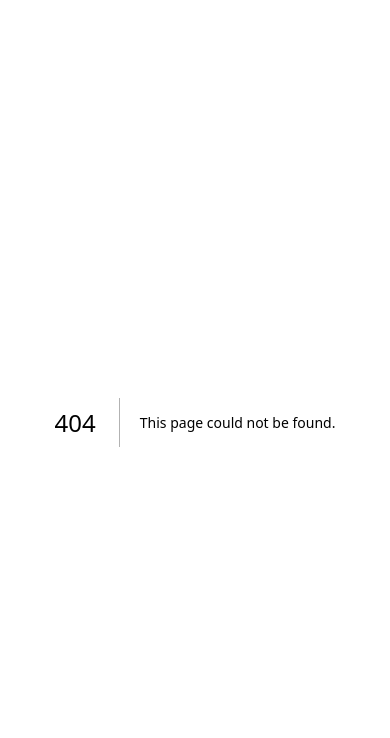
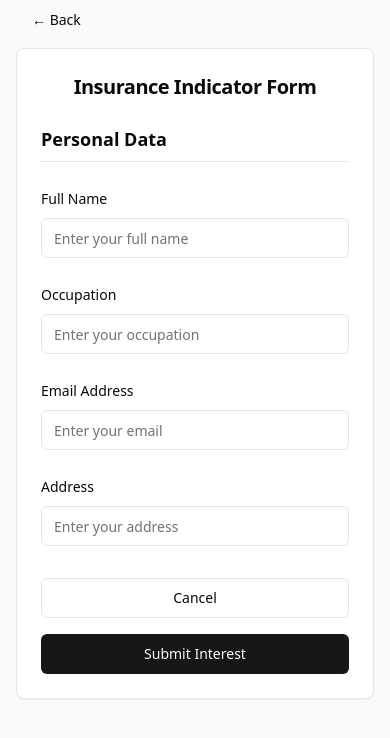
Before and after one commit to CHEVRON-CEMCS/cemcs-experience, a Next.js app: page /InsuranceForm in a window 390 px wide. Before the commit this address had no page. Shown: the top 738 px of the page. Built offline with nearby package versions, Linux system fonts and the light colour scheme.

Commit message:
responsiveness and back button

```diff
--- a/components/HomeInsurance.tsx
+++ b/components/HomeInsurance.tsx
@@ -59,6 +59,7 @@ const HomePage = () => {
         "Preventive Care",
         "Specialist Consultations",
       ],
+      hasForm: true,
     },
   ];
 
@@ -74,7 +75,15 @@ const HomePage = () => {
 
   const handleContinue = (insuranceType: any) => {
     if (insuranceType.title === "Property Insurance") {
-      router.push("/PropertyInsurance");
+      router.push("/InsuranceForm");
+    }
+
+    if (insuranceType.title === "Vehicle Insurance") {
+      router.push("/InsuranceForm");
+    }
+
+    if (insuranceType.title === "Health Insurance") {
+      router.push("/InsuranceForm");
     }
   };
 
@@ -140,7 +149,8 @@ const HomePage = () => {
                           className="w-full mt-4"
                           onClick={() => handleContinue(insurance)}
                         >
-                          {`Click to Insure ${insurance.title === "Property Insurance" ? "Property" : insurance.title || insurance.title === "Vehicle Insurance" ? "Vehicle" : null}`}
+                          {/* {`Click to Insure ${insurance.title === "Property Insurance" ? "Property" : insurance.title || insurance.title === "Vehicle Insurance" ? "Vehicle" : null}`} */}
+                          Click to indicate interest
                         </Button>
                       )}
                     </div>
--- /dev/null
+++ b/src/pages/InsuranceForm.tsx
@@ -0,0 +1,130 @@
+import React, { useState } from "react";
+import { Card, CardContent, CardHeader, CardTitle } from "@/components/ui/card";
+import { Input } from "@/components/ui/input";
+import { Label } from "@/components/ui/label";
+import { Button } from "@/components/ui/button";
+import { useRouter } from "next/router";
+import { Alert, AlertDescription } from "@/components/ui/alert";
+import { Info } from "lucide-react";
+import { useAuthStore } from "../../store/authStore";
+
+interface PremiumItem {
+  description: string;
+  rate: string;
+  value: number;
+  premium: number;
+  maxValue?: number;
+  requiresItemization?: boolean;
+}
+
+const InsuranceForm = () => {
+  const router = useRouter();
+  const { memberDetails } = useAuthStore();
+  const [errors, setErrors] = useState<{ [key: string]: string }>({});
+
+  const validateValue = (item: PremiumItem, value: number, index: number) => {
+    const newErrors = { ...errors };
+
+    if (item.maxValue && value > item.maxValue) {
+      newErrors[index] =
+        `Maximum value allowed is ₦${item.maxValue.toLocaleString()}`;
+    } else {
+      delete newErrors[index];
+    }
+
+    setErrors(newErrors);
+    return Object.keys(newErrors).length === 0;
+  };
+
+  const handleBack = () => {
+    router.push("/insurance");
+    return;
+  };
+
+  const handleSubmit = () => {
+    if (!memberDetails?.membership_number) {
+      router.push(`/signin?redirect=${encodeURIComponent(router.asPath)}`);
+      return;
+    }
+  };
+
+  return (
+    <div className="w-full min-h-screen p-4 bg-gray-50">
+      <div className="max-w-4xl mx-auto relative">
+        <Button
+          variant="ghost"
+          className="absolute left-0 -top-12 md:left-4 md:top-4"
+          onClick={handleBack}
+        >
+          ← Back
+        </Button>
+
+        <Card className="w-full mt-8 md:mt-0">
+          <CardHeader className="space-y-2">
+            <CardTitle className="text-xl md:text-2xl text-center">
+              Insurance Indicator Form
+            </CardTitle>
+          </CardHeader>
+          <CardContent className="space-y-8">
+            {/* Personal Data Section */}
+            <div className="space-y-6">
+              <h3 className="text-lg font-semibold border-b pb-2">
+                Personal Data
+              </h3>
+              <div className="grid grid-cols-1 md:grid-cols-2 gap-6">
+                <div className="space-y-2">
+                  <Label htmlFor="fullName">Full Name</Label>
+                  <Input
+                    id="fullName"
+                    placeholder="Enter your full name"
+                    className="w-full"
+                  />
+                </div>
+                <div className="space-y-2">
+                  <Label htmlFor="occupation">Occupation</Label>
+                  <Input
+                    id="occupation"
+                    placeholder="Enter your occupation"
+                    className="w-full"
+                  />
+                </div>
+                <div className="space-y-2">
+                  <Label htmlFor="email">Email Address</Label>
+                  <Input
+                    id="email"
+                    type="email"
+                    placeholder="Enter your email"
+                    className="w-full"
+                  />
+                </div>
+                <div className="space-y-2">
+                  <Label htmlFor="address">Address</Label>
+                  <Input
+                    id="address"
+                    placeholder="Enter your address"
+                    className="w-full"
+                  />
+                </div>
+              </div>
+            </div>
+
+            <div className="space-y-6">
+              <div className="flex flex-col sm:flex-row justify-end gap-4">
+                <Button
+                  variant="outline"
+                  className="w-full sm:w-auto"
+                  onClick={handleBack}
+                >
+                  Cancel
+                </Button>
+                <Button className="w-full sm:w-auto">Submit Interest</Button>
+              </div>
+            </div>
+          </CardContent>
+        </Card>
+      </div>
+    </div>
+  );
+};
+
+export default InsuranceForm;
--- a/src/pages/cart.tsx
+++ b/src/pages/cart.tsx
@@ -326,10 +326,22 @@ const Cart = () => {
     );
   }
 
+  const handleBack = () => {
+    router.push("/shop");
+  };
+
   return (
     <div>
       <Navbar />
       <div className="bg-white max-w-7xl mx-auto">
+        <div className="block md:hidden mb-2 ml-4">
+          <Button
+            onClick={handleBack}
+            className="flex items-center gap-2 text-sm font-medium text-black-700 py-2 px-4 bg-gray-200 rounded-md hover:bg-gray-300"
+          >
+            ← Back
+          </Button>
+        </div>
         <div className="mx-auto max-w-2xl px-4 pb-24 pt-16 sm:px-6 lg:max-w-7xl lg:px-8">
           <h1 className="text-3xl font-bold tracking-tight text-gray-900 sm:text-4xl">
             Shopping Cart
--- a/src/pages/hoteldetails/[id].tsx
+++ b/src/pages/hoteldetails/[id].tsx
@@ -248,10 +248,22 @@ const HotelDetails = () => {
   if (loading) return <div>Loading...</div>;
   if (!hotelData) return <div>No hotel data found</div>;
 
+  const handleBack = () => {
+    router.push("/reservations");
+  };
+
   return (
     <div>
       <NavTravel />
       <div className="mx-auto mb-14 max-w-full px-4 md:px-6 xl:max-w-7xl xl:px-10 mt-8">
+        <div className="block md:hidden mb-2">
+          <Button
+            onClick={handleBack}
+            className="flex items-center gap-2 text-sm font-medium text-black-700 py-2 px-4 bg-gray-200 rounded-md hover:bg-gray-300"
+          >
+            ← Back
+          </Button>
+        </div>
         <div>
           <h1 className="text-2xl sm:text-2xl md:text-4xl font-bold text-gray-800 font-sora">
             {hotelData.hotel_name}
--- a/src/pages/insurance.tsx
+++ b/src/pages/insurance.tsx
@@ -32,7 +32,7 @@ const insurance = () => {
   const pages = [
     { id: "home", title: "Home" },
     // { id: "policies", title: "Policies" },
-    { id: "claims", title: "Claims" },
+    // { id: "claims", title: "Claims" },
     // { id: "profile", title: "Profile" },
   ];
 
--- a/src/pages/productdetails/[id].tsx
+++ b/src/pages/productdetails/[id].tsx
@@ -68,10 +68,24 @@ export default function ProductIdRoute() {
   if (loading) return <div>Loading...</div>;
   if (!product) return <div>Product not found</div>;
 
+  const handleBack = () => {
+    router.push("/shop");
+    return;
+  };
+
   return (
     <div>
       <Navbar />
       <div className="max-w-7xl mx-auto px-4 sm:px-6 lg:px-8 py-6">
+        <div className="block md:hidden mb-2">
+          <Button
+            onClick={handleBack}
+            className="flex items-center gap-2 text-sm font-medium text-black-700 py-2 px-4 bg-gray-200 rounded-md hover:bg-gray-300"
+          >
+            ← Back
+          </Button>
+        </div>
+
         <div className="grid grid-cols-1 md:grid-cols-2 gap-6 items-start">
           {/* Product Image */}
           <Image
--- a/src/pages/tourdetails/[id].tsx
+++ b/src/pages/tourdetails/[id].tsx
@@ -81,7 +81,12 @@ interface BookingDetails {
   const addTraveler = () => {
     setTravelers((prev) => [
       ...prev,
-        { traveler_type: "Adult", full_name: "", gender: "Male", dob: "2024-12-03" },
+      {
+        traveler_type: "Adult",
+        full_name: "",
+        gender: "Male",
+        dob: "2024-12-03",
+      },
     ]);
   };
 
@@ -110,10 +115,10 @@ interface BookingDetails {
     };
 
     try {
-        const response = await axios.post('/api/tour-booking', payload);
+      const response = await axios.post("/api/tour-booking", payload);
       console.log("Booking created:", response);
       console.log("Booking Payload:", payload);
-        router.push('/tourSuccess');
+      router.push("/tourSuccess");
     } catch (err) {
       console.error("Error creating booking:", err);
       alert("Failed to create booking.");
@@ -138,50 +143,54 @@ interface BookingDetails {
       <NavTravel />
       <div className="xl:mx-auto mb-14 xl:max-w-7xl xl:px-10 mt-8">
         <div>
-          <h1 className="text-2xl font-bold text-gray-800 font-sora">
+          <h1 className="text-xl sm:text-2xl font-bold text-gray-800 font-sora">
             {booking?.package_name}
           </h1>
         </div>
-        <div className="mt-9">
-          <div className="h-[32.5rem] w-full">
+        <div className="mt-6 sm:mt-9">
+          <div className="h-80 sm:h-[32.5rem] w-full">
             <div className="relative w-full h-full">
               <Image
                 src="/tourPackage1.png"
                 alt="Tour Package Image"
-                className="absolute h-full w-full rounded-[10px]"
+                className="absolute h-full w-full rounded-md sm:rounded-[10px]"
                 layout="fill"
                 objectFit="cover"
               />
             </div>
           </div>
         </div>
-        <div className="mt-8 font-sora">
+        <div className="mt-6 sm:mt-8 font-sora">
           <div className="flex flex-col xl:flex-row xl:items-start xl:justify-between w-full mt-4">
             <div className="w-full xl:w-2/3">
-              <div className="w-11/12">
-                <h1 className="mb-4 text-lg font-bold text-gray-800">
+              <div className="w-full sm:w-11/12">
+                <h1 className="mb-3 sm:mb-4 text-base sm:text-lg font-bold text-gray-800">
                   Tour Description
                 </h1>
                 <div
-                  className="text-sm text-justify font-normal leading-6 text-gray-600"
-                  dangerouslySetInnerHTML={{ __html: booking?.description || "" }}
+                  className="text-sm text-justify font-normal leading-5 sm:leading-6 text-gray-600"
+                  dangerouslySetInnerHTML={{
+                    __html: booking?.description || "",
+                  }}
                 />
               </div>
-              <div className="mt-6">
-                <h2 className="text-lg font-bold text-gray-800">
+              <div className="mt-4 sm:mt-6">
+                <h2 className="text-base sm:text-lg font-bold text-gray-800">
                   Inclusions
                 </h2>
                 <div
-                  className="text-sm font-normal leading-6 text-gray-600"
-                  dangerouslySetInnerHTML={{ __html: booking?.inclusions || "" }}
+                  className="text-sm font-normal leading-5 sm:leading-6 text-gray-600"
+                  dangerouslySetInnerHTML={{
+                    __html: booking?.inclusions || "",
+                  }}
                 />
               </div>
-              <div className="mt-6">
-                <h2 className="text-lg font-bold text-gray-800">
+              <div className="mt-4 sm:mt-6">
+                <h2 className="text-base sm:text-lg font-bold text-gray-800">
                   Terms and Conditions
                 </h2>
                 <div
-                  className="text-sm font-normal leading-6 text-gray-600"
+                  className="text-sm font-normal leading-5 sm:leading-6 text-gray-600"
                   dangerouslySetInnerHTML={{
                     __html: booking?.terms_conditions || "",
                   }}
@@ -189,90 +198,13 @@ interface BookingDetails {
               </div>
             </div>
             <div className="sticky top-5 mt-6 xl:mt-0 flex flex-col w-full xl:w-1/2 bg-white rounded-md border-black drop-shadow-xl">
-              <div className="self-end p-6 border border-gray-200 rounded-lg w-full">
-                {/* <div className="flex items-center justify-between">
-                  <h1 className="text-sm font-normal">
-                    ₦ 150,000 / {booking?.duration} days
-                  </h1>
-                  <div className="flex items-center space-x-2">
-                    <GiRoundStar className="w-4 h-4 text-primary" />
-                    <h1 className="text-sm font-medium text-black">5.0</h1>
-                    <div className="w-1 h-1 rounded-full bg-secondary"></div>
-                    <h1 className="text-sm font-medium text-black text-opacity-60">
-                      50 reviews
-                    </h1>
-                  </div>
-                </div> */}
-                <div className="mt-5">
-                  {/* <DatePickerWithRange /> */}
-                </div>
-                {/* <div className="mt-5">
-                  <div className="flex items-center justify-center w-full border border-gray-200 rounded-md">
-                    <div className="relative w-full" ref={dropdownRef}>
-                      <button
-                        className="text-gray-700 font-semibold py-4 px-2 xl:px-4 w-full rounded inline-flex items-center"
-                        onClick={handleGuestClick}
-                      >
-                        <span className="mr-1">{numGuests} Guests</span>
-                        <svg
-                          className={`fill-current ml-48 xl:ml-40 h-4 w-4 ${
-                            showDropdown ? "transform rotate-180" : ""
-                          }`}
-                          xmlns="http://www.w3.org/2000/svg"
-                          viewBox="0 0 20 20"
-                        >
-                          <path d="M15 7l-5 5-5-5 1-1 4 4 4-4 1 1z" />
-                        </svg>
-                      </button>
-                      {showDropdown && (
-                        <div className="absolute z-10 mt-1 w-full rounded-md py-3 bg-white drop-shadow-md">
-                          <div
-                            className="py-1"
-                            role="menu"
-                            aria-orientation="vertical"
-                            aria-labelledby="options-menu"
-                          >
-                            <div className="flex justify-between items-center">
+              <div className="self-end p-4 sm:p-6 border border-gray-200 rounded-lg w-full">
+                <form className="mt-6 sm:mt-8" onSubmit={handleSubmit}>
                   <div>
-                                <h1 className="font-bold text-black ml-2">
-                                  Guest No.
-                                </h1>
-                              </div>
-                              <div className="flex space-x-5 justify-center items-center mr-2">
-                                <button
-                                  className="block px-4 py-2 text-xl font-bold border rounded-full hover:border-black text-gray-700 hover:bg-gray-100 hover:text-gray-900"
-                                  role="menuitem"
-                                  onClick={handleDecrement}
-                                >
-                                  -
-                                </button>
-                                <span className="text-black">{numGuests}</span>
-                                <button
-                                  className="block px-4 py-2 text-xl font-bold text-gray-700 border hover:border-black rounded-full hover:bg-gray-100 hover:text-gray-900"
-                                  role="menuitem"
-                                  onClick={handleIncrement}
-                                >
-                                  +
-                                </button>
-                              </div>
-                            </div>
-                          </div>
-                        </div>
-                      )}
-                    </div>
-                  </div>
-                </div> */}
-                {/* <div>
-                  <div className="mt-5 mb-2">
-                    <Label>First and Last Name</Label>
-                  </div>
-                  <Input />
-                  <Button className="mt-5 w-full">Book</Button>
-                </div> */}
-                <form className="mt-8" onSubmit={handleSubmit}>
-          <div>
-            <h2 className="text-xl font-bold">Booking Information</h2>
-            <div className="grid grid-cols-1 md:grid-cols-2 gap-4 mt-4">
+                    <h2 className="text-lg sm:text-xl font-bold">
+                      Booking Information
+                    </h2>
+                    <div className="grid grid-cols-1 gap-4 sm:grid-cols-2 mt-4">
                       <div>
                         <Label>Start Date</Label>
                         <Input
@@ -342,18 +274,24 @@ interface BookingDetails {
                       </div>
                     </div>
                   </div>
-          <div className="mt-6">
-            <h2 className="text-xl font-bold">Guest Information</h2>
+                  <div className="mt-5 sm:mt-6">
+                    <h2 className="text-lg sm:text-xl font-bold">
+                      Guest Information
+                    </h2>
                     {travelers.map((traveler, index) => (
                       <>
-              <div className="grid grid-cols-1 md:grid-cols-2 gap-4 mt-4">
+                        <div className="grid grid-cols-1 gap-4 sm:grid-cols-2 mt-4">
                           <div>
                             <Label>Full Name</Label>
                             <Input
                               placeholder="Full Name"
                               value={traveler.full_name}
                               onChange={(e) =>
-                        handleTravelerChange(index, "full_name", e.target.value)
+                                handleTravelerChange(
+                                  index,
+                                  "full_name",
+                                  e.target.value
+                                )
                               }
                               required
                             />
@@ -363,7 +301,11 @@ interface BookingDetails {
                             <select
                               value={traveler.traveler_type}
                               onChange={(e) =>
-                        handleTravelerChange(index, "traveler_type", e.target.value)
+                                handleTravelerChange(
+                                  index,
+                                  "traveler_type",
+                                  e.target.value
+                                )
                               }
                               className="w-full p-2 border rounded"
                             >
@@ -376,7 +318,11 @@ interface BookingDetails {
                             <select
                               value={traveler.gender}
                               onChange={(e) =>
-                    handleTravelerChange(index, "gender", e.target.value)
+                                handleTravelerChange(
+                                  index,
+                                  "gender",
+                                  e.target.value
+                                )
                               }
                               className="w-full p-2 border rounded"
                             >
@@ -391,26 +337,31 @@ interface BookingDetails {
                               type="date"
                               value={traveler.dob}
                               onChange={(e) =>
-                        handleTravelerChange(index, "dob", e.target.value)
+                                handleTravelerChange(
+                                  index,
+                                  "dob",
+                                  e.target.value
+                                )
                               }
                               required
                             />
                           </div>
-
                         </div>
                         <Button
                           type="button"
                           onClick={() => removeTraveler(index)}
-                  className="col-span-4 mt-5"
+                          className="w-full sm:w-auto mt-4 sm:mt-5"
                         >
                           Remove Traveler
                         </Button>
                       </>
                     ))}
-
-
                   </div>
-          <Button type="button" onClick={addTraveler} className="mt-4 w-full">
+                  <Button
+                    type="button"
+                    onClick={addTraveler}
+                    className="mt-4 w-full"
+                  >
                     Add Traveler
                   </Button>
                   <Button type="submit" className="mt-6 w-full">
@@ -421,11 +372,6 @@ interface BookingDetails {
             </div>
           </div>
         </div>
-        {/* <LoginModal
-        isOpen={showLoginModal}
-        onClose={() => setShowLoginModal(false)}
-        onSuccess={handleLoginSuccess}
-      /> */}
       </div>
     </div>
   );
--- a/src/pages/travel.tsx
+++ b/src/pages/travel.tsx
@@ -162,10 +162,22 @@ const Travel = () => {
   // };
   const today = new Date().toISOString().split("T")[0];
 
+  const handleBack = () => {
+    router.push("/reservations");
+  };
+
   return (
     <div>
       <NavTravel />
       <div className="px-4 sm:px-6 xl:mx-auto mb-14 xl:max-w-7xl xl:px-10 mt-8">
+        <div className="block md:hidden mb-2">
+          <Button
+            onClick={handleBack}
+            className="flex items-center gap-2 text-sm font-medium text-black-700 py-2 px-4 bg-gray-200 rounded-md hover:bg-gray-300"
+          >
+            ← Back
+          </Button>
+        </div>
         <div className="max-w-4xl mx-auto">
           <div>
             <h1 className="text-center mb-10 font-bold text-xl sm:text-3xl">
```
Lines whose indentation alone changed are shown as unchanged.
